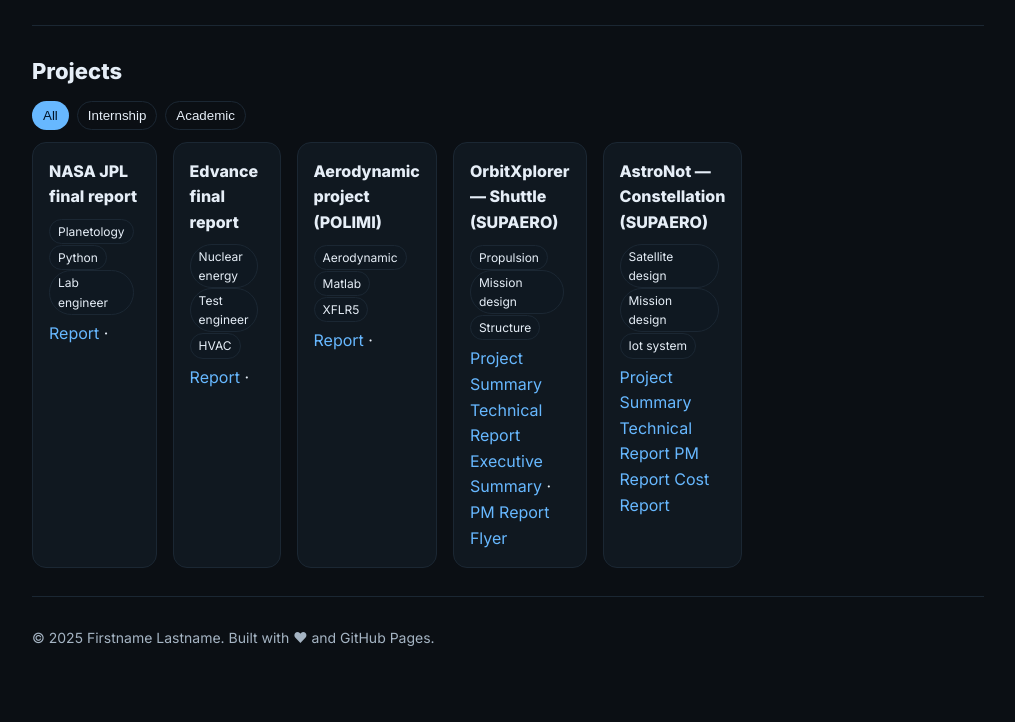
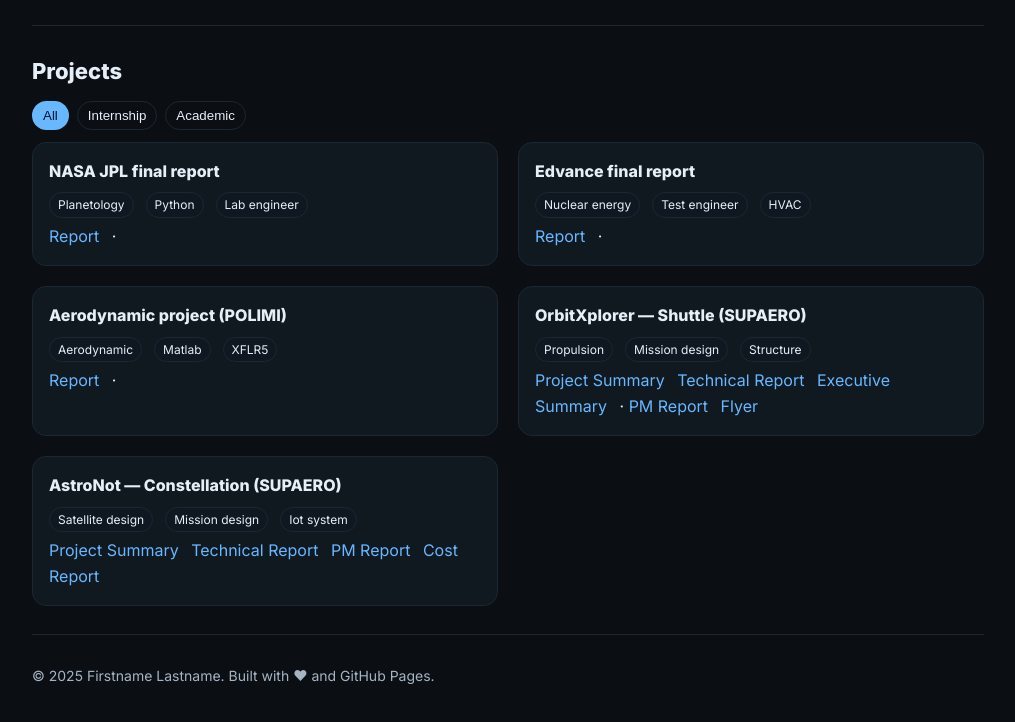
Before and after one commit to Gracus1302/Gracus1302.github.io, a plain HTML site: page index.html in a window 1280 px wide. Shown: the part 932-1654 px from the top of the page, without its empty margins (132-1147 px from the left). Drawn offline with Linux system fonts and the light colour scheme.

Commit message:
Update index.html

```diff
--- a/index.html
+++ b/index.html
@@ -4,7 +4,7 @@
   <meta charset="utf-8" />
   <meta name="viewport" content="width=device-width, initial-scale=1" />
   <title>Remi CARESCHE — Portfolio</title>
-  <meta name="description" content="Research & engineering portfolio: CV, projects, reports, recommendations." />
+  <meta name="description" content="Research & engineering portfolio: CV, projects, reports." />
   <link rel="preconnect" href="https://fonts.googleapis.com">
   <link rel="preconnect" href="https://fonts.gstatic.com" crossorigin>
   <link href="https://fonts.googleapis.com/css2?family=Inter:wght@300;400;600;800&display=swap" rel="stylesheet">
@@ -45,6 +45,19 @@
     .btn{display:inline-block; padding:8px 12px; border-radius:10px; border:1px solid var(--line); background:#0f1821; font-weight:600}
     .btn:hover{opacity:.9}
     .list a{display:block; padding:10px 0; border-bottom:1px dashed var(--line)}
+    /* ——— Wider cards for Projects ——— */
+    #project-list {
+      display: grid;
+      grid-template-columns: repeat(2, minmax(0, 1fr));
+      gap: 20px;
+    }
+    #project-list .project { grid-column: auto / span 1; }
+    #project-list .project a { word-break: break-word; overflow-wrap: anywhere; margin-right: 8px; }
+    #project-list .tags { display: flex; flex-wrap: wrap; gap: 6px; }
+
+    @media (max-width: 900px) {
+      #project-list { grid-template-columns: 1fr; }
+    }
   </style>
 </head>
 <body>
@@ -58,9 +71,6 @@
           <a href="#about">About</a>
           <a href="#cv">CV</a>
           <a href="#projects">Projects</a>
-          <a href="#reports">Reports</a>
-          <a href="#recs">Recommendations</a>
-          <a href="#contact">Contact</a>
         </nav>
       </div>
       <div class="right">
```
